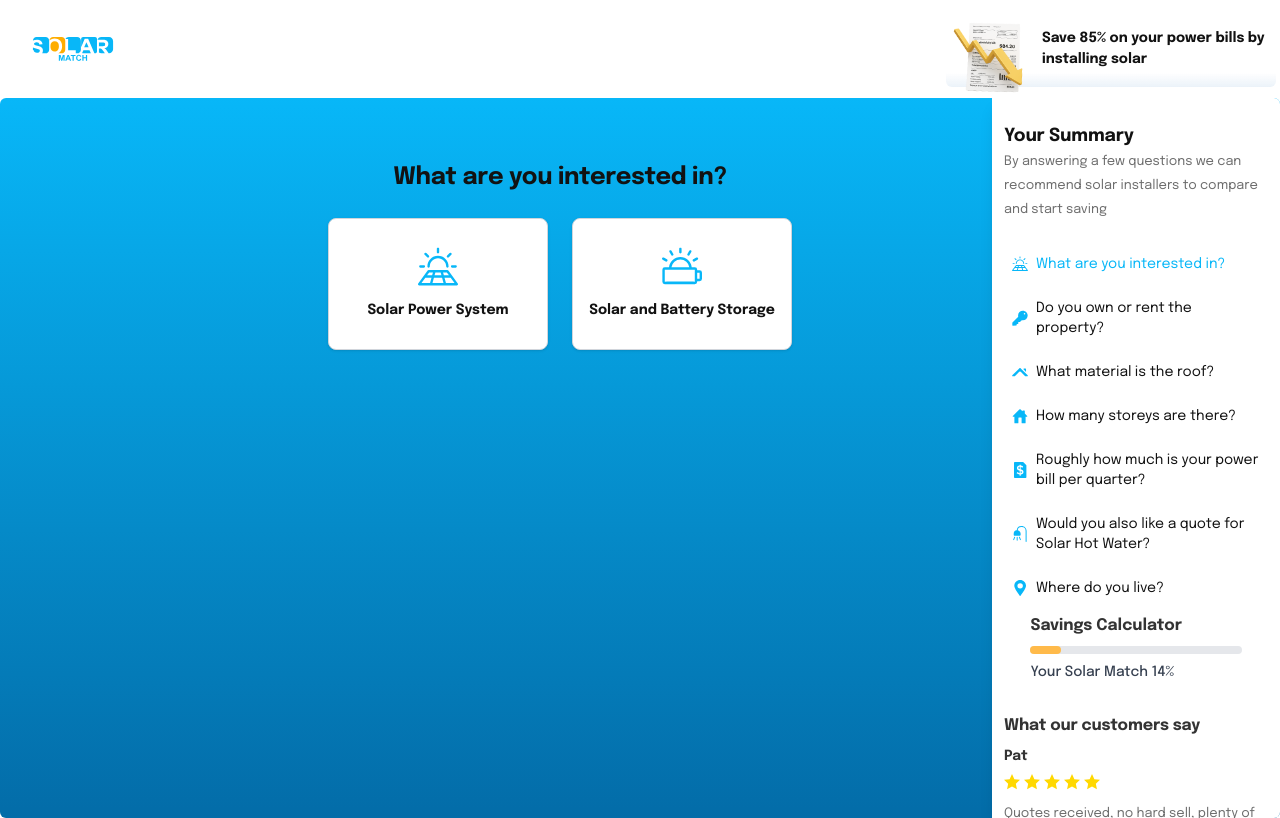
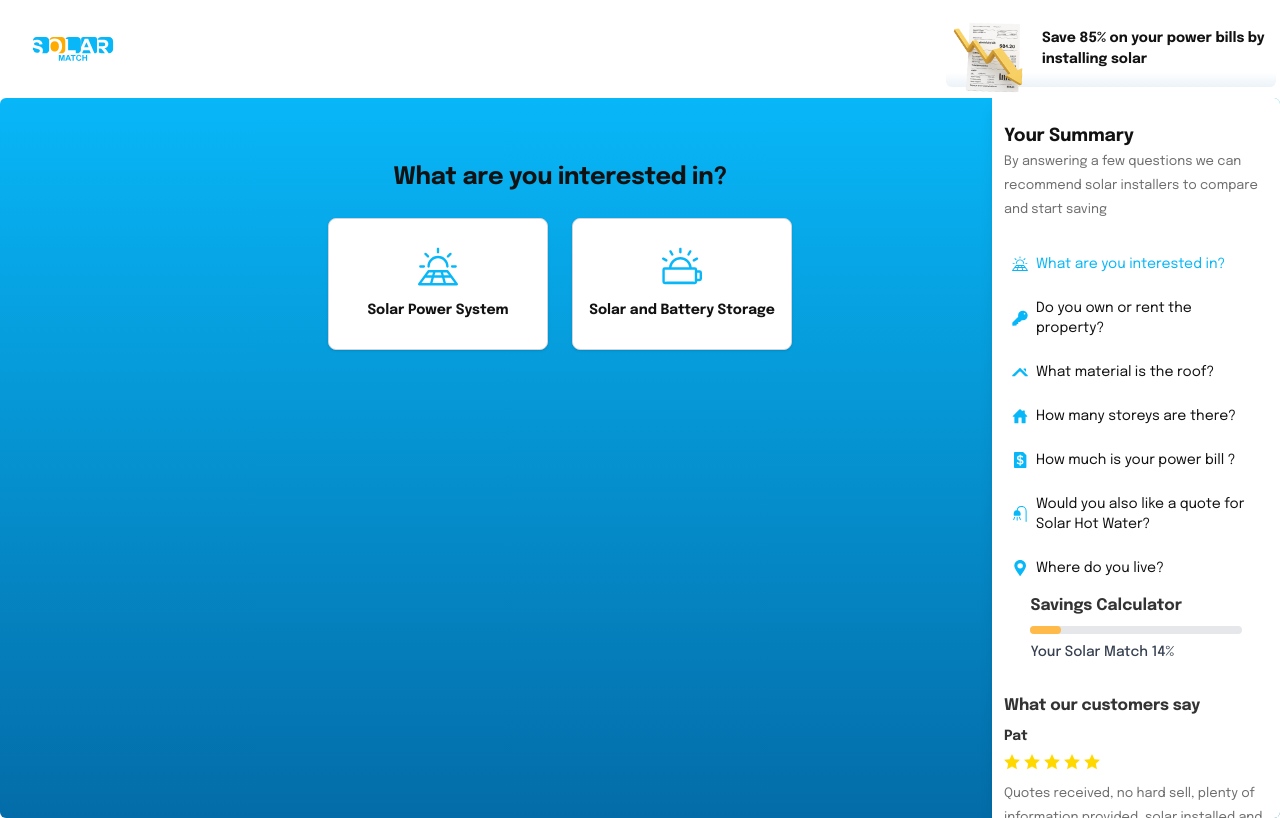
Before and after one commit to elghanbibadr/solarmatch, a Next.js app: page /questions in a window 1280 px wide. Built offline with nearby package versions, Linux system fonts and the light colour scheme; what react-google-recaptcha-v3 would draw is missing.

Commit message:
more changes

```diff
--- a/app/componenets/Quiz.tsx
+++ b/app/componenets/Quiz.tsx
@@ -66,7 +66,7 @@ export const questions = [
   },
   {
     id: 5,
-    text: "Roughly how much is your power bill per quarter?",
+    text: "How much is your power bill ?",
     option1: "Less than $500",
     option2: "$500 - $1000",
     option3: "$1000 - $2000",
--- a/app/componenets/SummaryForm.tsx
+++ b/app/componenets/SummaryForm.tsx
@@ -231,7 +231,7 @@ const SummaryForm = ({
               type="submit"
               className="w-full mt-6 py-2 compareNowButtonGradient  text-white font-semibold rounded-lg  transition"
             >
-              {!isLoading ? "Calculate my savings" : "Calculating ...."}
+              {!isLoading ? " Get Quotes " : "Calculating ...."}
             </button>
             <p className="text-gray-500 text-xs text-center mt-4">
               Unbiased, independent solar quotes. 100% obligation free.{" "}
--- a/app/privacy/page.tsx
+++ b/app/privacy/page.tsx
@@ -149,7 +149,7 @@ const PrivacyPolicy = () => {
       </p>
 
       <p className="text-sm text-gray-600 mt-6">
-        Last Updated: 7th of February 3035
+        Last Updated: 7th of February 2025
       </p>
     </div>
   );
--- a/app/questions/page.tsx
+++ b/app/questions/page.tsx
@@ -28,9 +28,9 @@ const QuestionsPage = () => {
               <Image className='hidden w-[76px] relative top-2  transform [rotate:-4deg] [translate-y:-7px]" md:block' src={Quide2} alt='hero image' height={30} width={100} />
               <h4 className='text-darkshadegray self-center text-[14px] text-wrap font-bold'>Save 85% on your power bills by installing solar</h4>
             </span>
-            <button className=" bg-gradient-to-b from-[#08B7F8] to-[#036ca8] md:hidden p-2 px-3 text-xs font-medium tracking--tight text-nowrap capitalize text-white md:text-[1.1rem] md:font-semibold md:p-4 rounded-[4px]">
+            {/* <button className=" bg-gradient-to-b from-[#08B7F8] to-[#036ca8] md:hidden p-2 px-3 text-xs font-medium tracking--tight text-nowrap capitalize text-white md:text-[1.1rem] md:font-semibold md:p-4 rounded-[4px]">
               Compare Solar Now <ArrowRight className="h-[13px] w-5"/>
-            </button>
+            </button> */}
           </div>
         </div>
         <Quiz />
```
